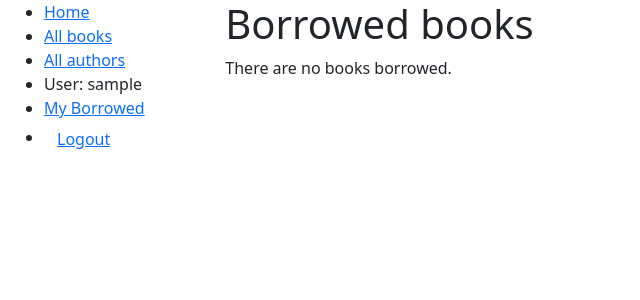
After one commit to msmith590/django_local_library, a Django app: page /catalog/mybooks/ in a window 1280 px wide. The commit adds this page. Shown: the top 300 px of the page, without its empty margins (0-640 px from the left). Run offline with Django 4.2, Linux system fonts and the light colour scheme; the visitor is signed in with stand-in values (Sample User, id 1); data that the repository does not hold is empty.

Commit message:
Add: Page for displaying books on loan to users and admin controls

```diff
--- a/catalog/admin.py
+++ b/catalog/admin.py
@@ -38,10 +38,10 @@ class BookAdmin(admin.ModelAdmin):
 
 @admin.register(BookInstance)
 class BookInstanceAdmin(admin.ModelAdmin):
-    list_display = ("book", "status", "due_back", "id")
+    list_display = ("book", "status", "borrower", "due_back", "id")
     list_filter = ("status", "due_back")
 
     fieldsets = (
         (None, {"fields": ("book", "imprint", "id")}),
-        ("Availability", {"fields": ("status", "due_back")}),
+        ("Availability", {"fields": ("status", "due_back", "borrower")}),
     )
--- a/catalog/templates/base_generic.html
+++ b/catalog/templates/base_generic.html
@@ -28,6 +28,11 @@
               </li>
               {% if user.is_authenticated %}
                 <li>User: {{ user.get_username }}</li>
+
+                <li>
+                  <a href="{% url 'my-borrowed' %}">My Borrowed</a>
+                </li>
+
                 <li>
                   <form id="logout-form" method="post" action="{% url 'logout' %}">
                     {% csrf_token %}
--- /dev/null
+++ b/catalog/templates/catalog/bookinstance_list_borrowed_user.html
@@ -0,0 +1,19 @@
+{% extends "base_generic.html" %}
+
+{% block content %}
+    <h1>Borrowed books</h1>
+
+    {% if bookinstance_list %}
+    <ul>
+
+      {% for bookinst in bookinstance_list %}
+      <li class="{% if bookinst.is_overdue %}text-danger{% endif %}">
+        <a href="{% url 'book-detail' bookinst.book.pk %}">{{ bookinst.book.title }}</a> ({{ bookinst.due_back }})
+      </li>
+      {% endfor %}
+    </ul>
+
+    {% else %}
+      <p>There are no books borrowed.</p>
+    {% endif %}
+{% endblock %}
--- a/catalog/urls.py
+++ b/catalog/urls.py
@@ -7,4 +7,5 @@ urlpatterns = [
     path("book/<int:pk>", views.BookDetailView.as_view(), name="book-detail"),
     path("authors/", views.AuthorListView.as_view(), name="authors"),
     path("authors/<int:pk>", views.AuthorDetailView.as_view(), name="author-detail"),
+    path('mybooks/', views.LoanedBooksByUserListView.as_view(), name='my-borrowed'),
 ]
--- a/catalog/views.py
+++ b/catalog/views.py
@@ -58,3 +58,20 @@ class AuthorListView(generic.ListView):
 
 class AuthorDetailView(generic.DetailView):
     model = Author
+
+
+from django.contrib.auth.mixins import LoginRequiredMixin
+
+
+class LoanedBooksByUserListView(LoginRequiredMixin,generic.ListView):
+    """Generic class-based view listing books on loan to current user."""
+    model = BookInstance
+    template_name = 'catalog/bookinstance_list_borrowed_user.html'
+    paginate_by = 10
+
+    def get_queryset(self):
+        return (
+            BookInstance.objects.filter(borrower=self.request.user)
+            .filter(status__exact='o')
+            .order_by('due_back')
+        )
```
Also changed, not shown: catalog/models.py (+9 -0 lines), catalog/migrations/0003_bookinstance_borrower.py (added).
